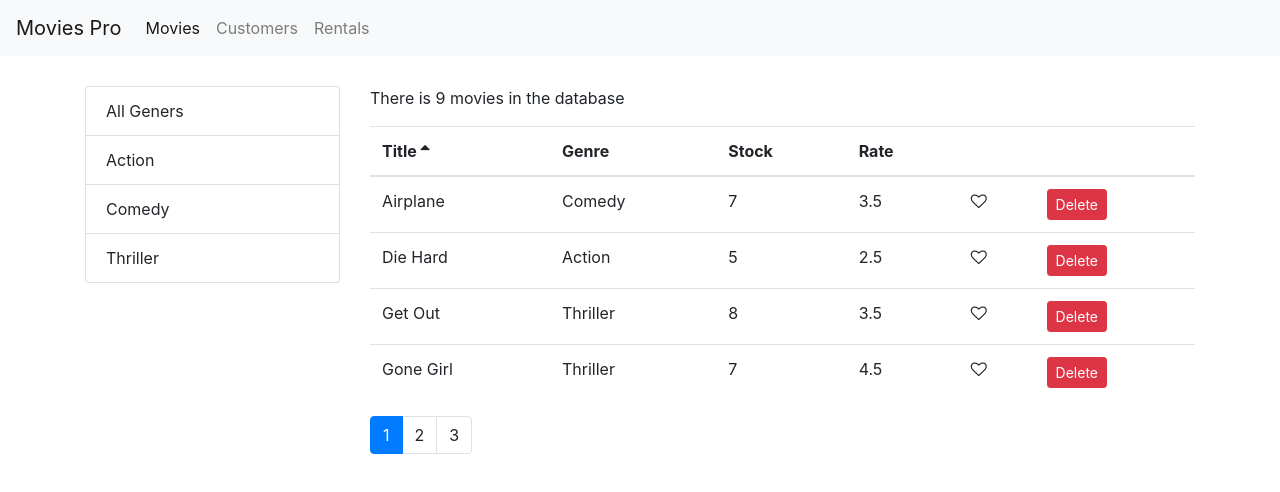
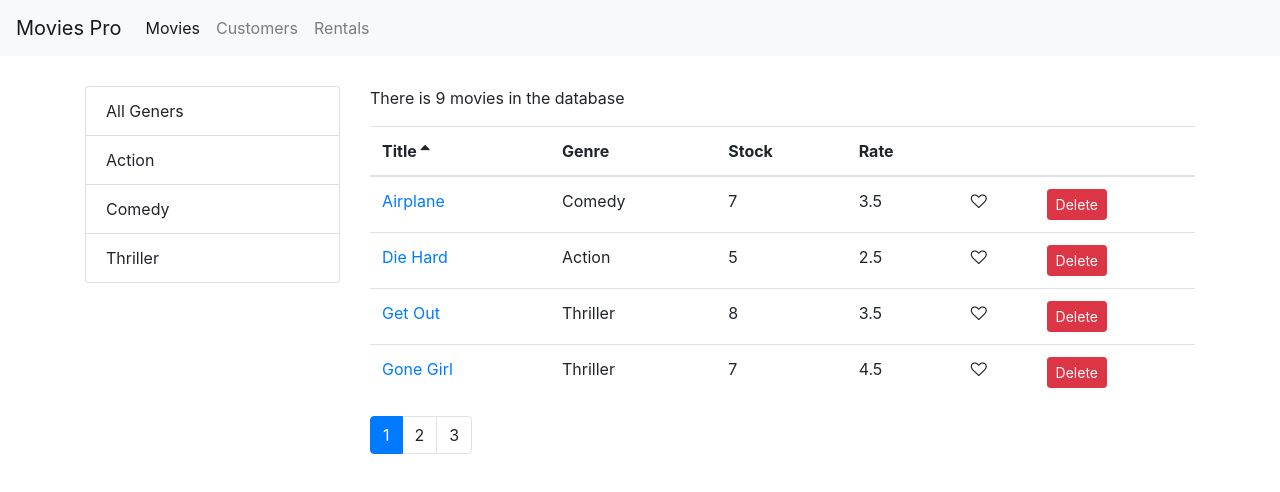
Before and after one commit to AhmedOsamaHosny/Movies, a React (Create React App) app: page /movies in a window 1280 px wide. Shown: the top 492 px of the page. Built offline with nearby package versions, Linux system fonts and the light colour scheme.

Commit message:
Adding links to the movie name

```diff
--- a/src/components/moviesTable.jsx
+++ b/src/components/moviesTable.jsx
@@ -1,9 +1,15 @@
 import React, { Component } from "react";
+import { Link } from "react-router-dom";
 import Table from "./common/table";
 import HeartIcon from "./common/heartIcon";
+
 class MoviesTable extends Component {
   columns = [
-    { path: "title", label: "Title" },
+    {
+      path: "title",
+      label: "Title",
+      content: movie => <Link to={`/movies/${movie._id}`}>{movie.title}</Link>
+    },
     { path: "genre.name", label: "Genre" },
     { path: "numberInStock", label: "Stock" },
     { path: "dailyRentalRate", label: "Rate" },
```
